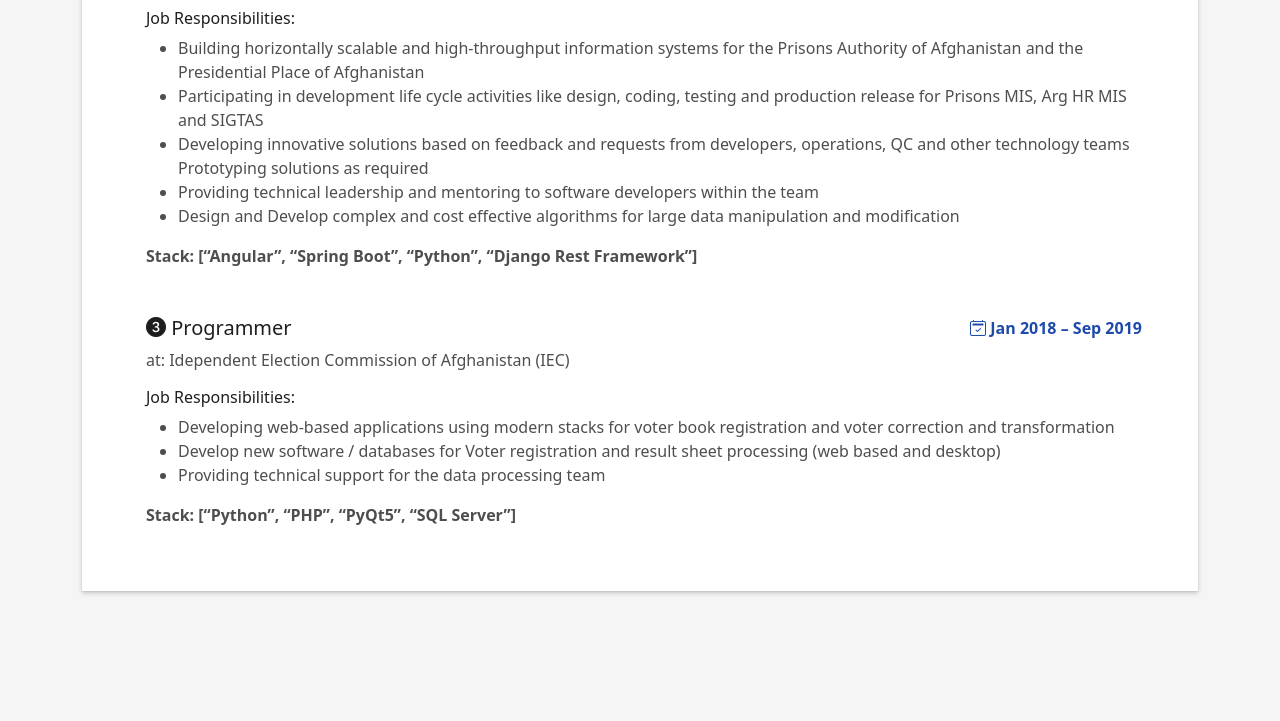
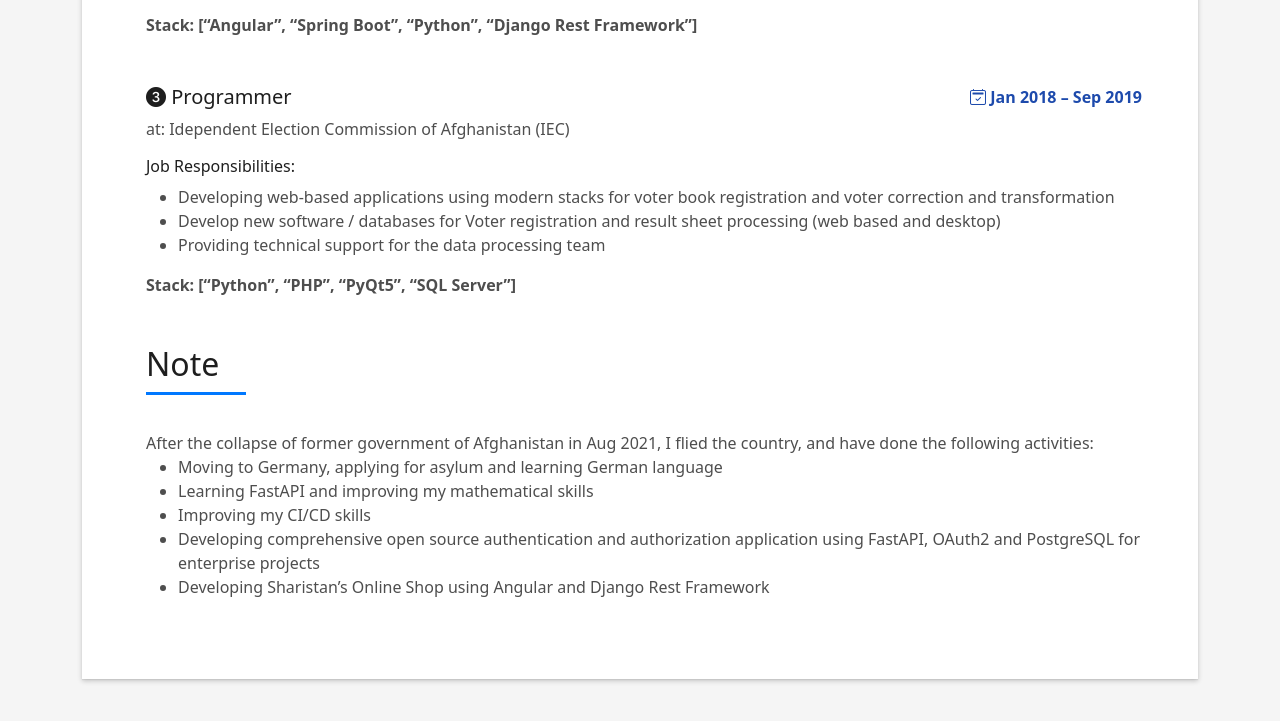
Before and after one commit to ghafooretemad/ghafooretemad.github.io, a plain HTML site: page index.html in a window 1280 px wide. Shown: the part 2707-3428 px from the top of the page. Before the commit the page ends 3346 px from the top, so only its background shows below. Drawn offline with Linux system fonts and the light colour scheme.

Commit message:
Note updated

```diff
--- a/index.html
+++ b/index.html
@@ -279,21 +279,7 @@
                   </div>
                   <!-- end of education -->
 
-                  <div class="about-me pt-5 pl-2">
-                    <div class="title-box-2">
-                      <h5 class="title-left">
-                        Note
-                      </h5>
-                    </div>
-                    <p class="lead">
-                    </p>
-                    After the collapse of former government of Afghanistan in Aug 2021, I flied the country, and have done the following activities:
-                    ◦ Moving to Germany, applying for asylum and learning German language
-                    ◦ Learning FastAPI and improving my mathematical skills
-                    ◦ Improving my CI/CD skills
-                    ◦ Developing comprehensive open source authentication and authorization application using FastAPI, OAuth2 and PostgreSQL for enterprise projects
-                    ◦ Developing Sharistan’s Online Shop using Angular and Django Rest Framework
-                  </div>
+
                   <!-- start of work experience -->
                   <div class="about-me pt-5 pl-2">
                     <div class="title-box-2">
@@ -427,6 +413,43 @@
 
                   <!-- end of experience  -->
 
+
+                  <!-- start of note -->
+                  <div class="about-me pt-5 pl-2">
+                    <div class="title-box-2">
+                      <h5 class="title-left">
+                        Note
+                      </h5>
+                    </div>
+                    <p class="lead">
+                    </p>
+                    After the collapse of former government of Afghanistan in Aug 2021, I flied the country, and have done the following activities:
+                    <ul>
+                      <li>
+                        Moving to Germany, applying for asylum and learning German language
+
+                      </li>
+                      <li>
+                        Learning FastAPI and improving my mathematical skills
+
+                      </li>
+                      <li>
+                        Improving my CI/CD skills
+
+                      </li>
+                      <li>
+                        Developing comprehensive open source authentication and authorization application using FastAPI, OAuth2 and PostgreSQL for enterprise projects
+
+                      </li>
+                      <li>
+                        Developing Sharistan’s Online Shop using Angular and Django Rest Framework
+
+                      </li>
+                    </ul>
+                  </div>
+
+                  <!-- end of note -->
+
                 </div>
               </div>
 
```
